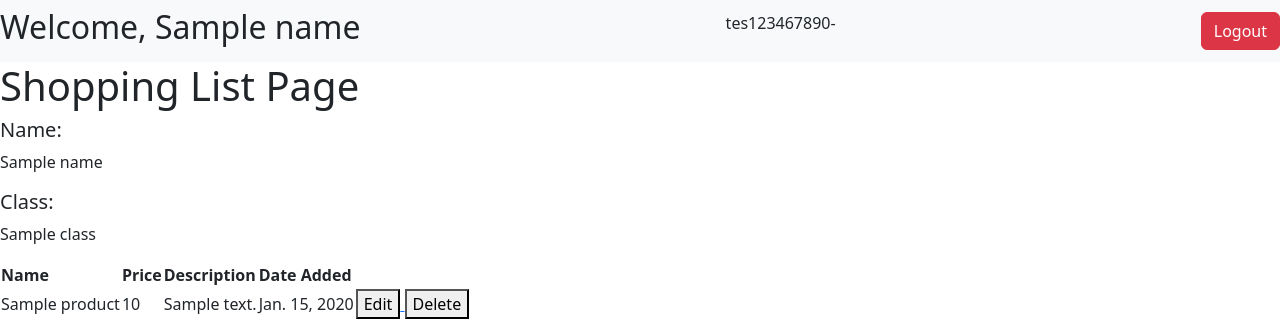
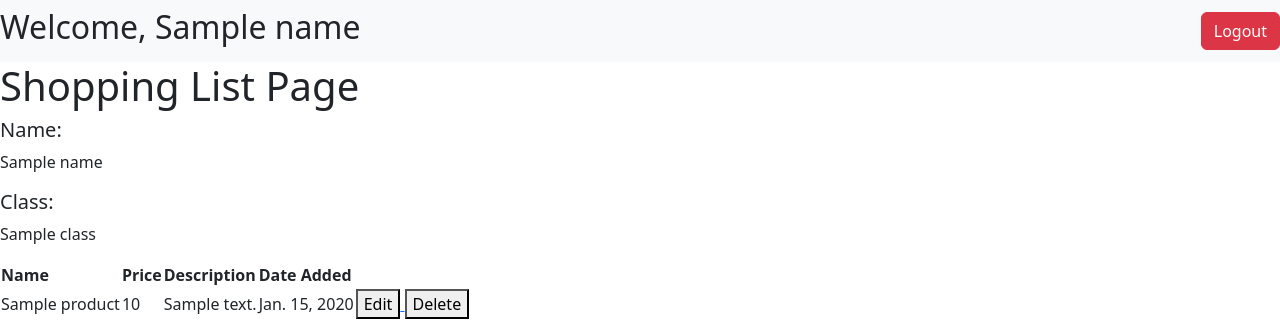
Before and after one commit to Firdausfarul/shopping_list, a Django app: template main/templates/main.html in a window 1280 px wide. Shown: the top 323 px of the page. Run offline with Django 4.2, Linux system fonts and the light colour scheme; tables that the repository leaves empty hold one stand-in row (values such as "Sample post"); the template is opened without the code that fills it: values that come from a table or form of the project are taken from there, most other values are stand-ins (such as "Sample title", 1, 10 or a date in 2020).

Commit message:
correction

```diff
--- a/main/templates/main.html
+++ b/main/templates/main.html
@@ -3,7 +3,6 @@
 {% block content %}
 <nav class="navbar  bg-body-tertiary">
     <h2>Welcome, {{name}}</h2>
-    <p>tes123467890-</p>
     <form action="{% url 'main:logout' %}" method="get">
         <button type="submit" class="btn btn-danger">Logout</button>
     </form>
```
